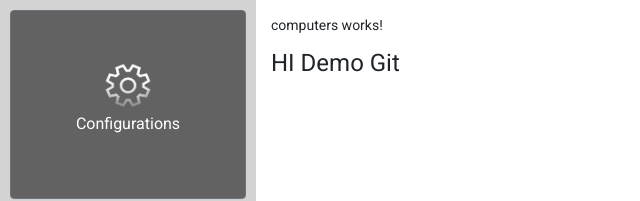
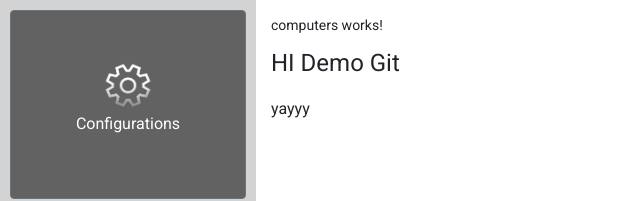
Before and after one commit to Martinius1/Pablle, an Angular app: page /computers in a window 1280 px wide. Shown: the top 201 px of the page, without its empty margins (0-640 px from the left). Built offline with nearby package versions, Linux system fonts and the light colour scheme.

Commit message:
Demo změna

```diff
--- a/src/app/pages/computers/computers.component.html
+++ b/src/app/pages/computers/computers.component.html
@@ -1,2 +1,3 @@
 <p>computers works!</p>
 <h1>HI Demo Git</h1>
+<h3>yayyy</h3>
```
